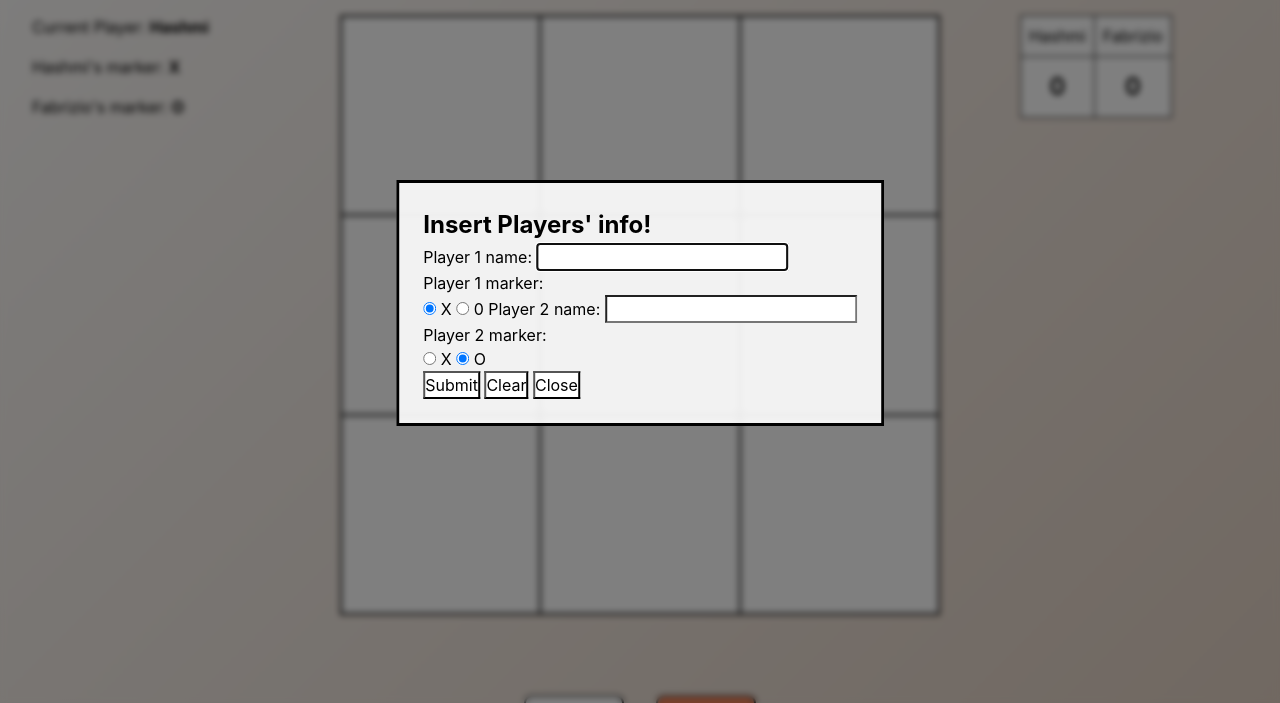
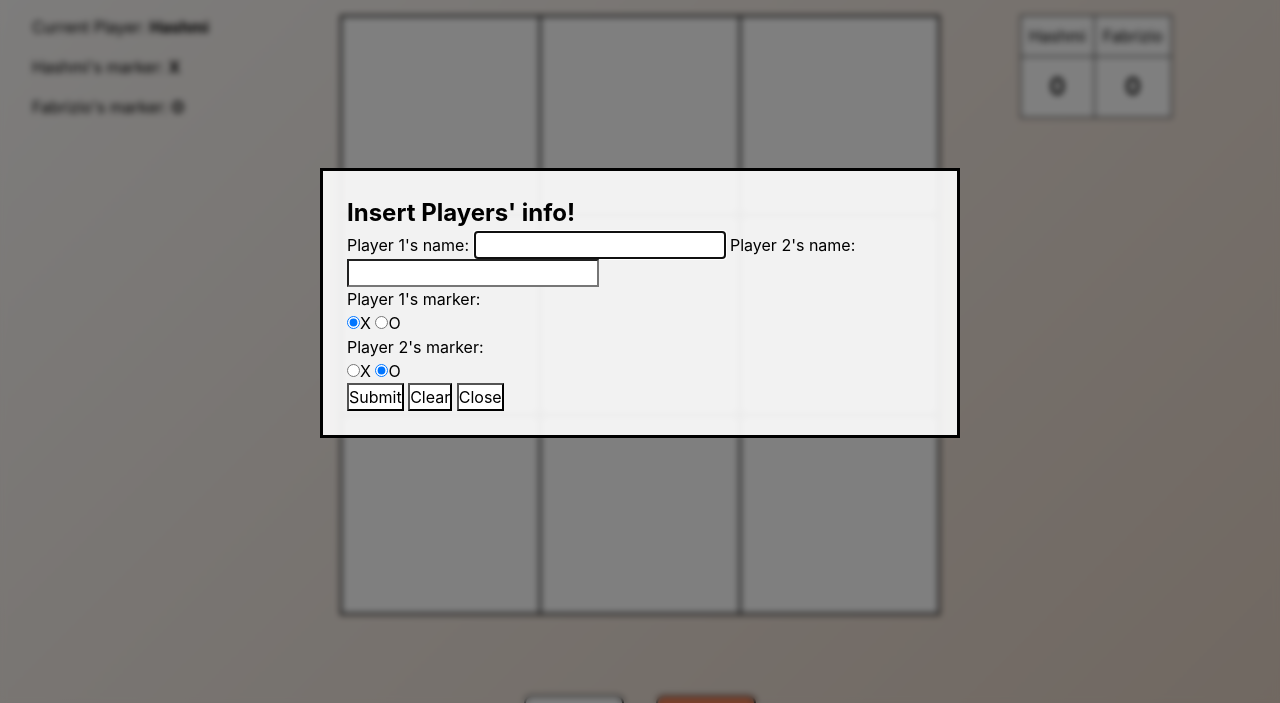
Before and after one commit to slashovia/Tic-Tac-Toe, a plain HTML site: page index.html in a window 1280 px wide. Shown: the part 97-800 px from the top of the page. Drawn offline with Linux system fonts and the light colour scheme.

Commit message:
Modify dialog's radio buttons

```diff
--- a/index.html
+++ b/index.html
@@ -13,23 +13,27 @@
     <dialog open>
         <form method="dialog">
             <h2>Insert Players' info!</h2>
-            <label for="p1name">Player 1 name:</label>
+            <label for="p1name">Player 1's name:</label>
             <input class="formInput" type="text" name="p1name" id="p1name" maxlength="10" title="Up to 10 characters."
                 required autofocus>
-            <p>Player 1 marker:</p>
-            <input type="radio" name="p1marker" id="p1markerX" value="X" checked>
-            <label for="p1marker">X</label>
-            <input type="radio" name="p1marker" id="p1markerO" value="0">
-            <label for="p1marker">0</label>
-
-            <label for="p2name">Player 2 name:</label>
+            <label for="p2name">Player 2's name:</label>
             <input class="formInput" type="text" name="p2name" id="p2name" maxlength="10" title="Up to 10 characters."
                 required>
-            <p>Player 2 marker:</p>
-            <input type="radio" name="p2marker" id="p2markerX" value="X">
-            <label for="p2marker">X</label>
-            <input type="radio" name="p2marker" id="p2markerO" value="O" checked>
-            <label for="p2marker">O</label>
+
+            <p>Player 1's marker:</p>
+            <div class="radio-container">
+                <label>
+                    <input type="radio" name="p1marker" id="p1markerX" value="X" checked>X</label>
+                <label>
+                    <input type="radio" name="p1marker" id="p1markerO" value="O">O</label>
+            </div>
+            <p>Player 2's marker:</p>
+            <div class="radio-container">
+                <label>
+                    <input type="radio" name="p2marker" id="p2markerX" value="X">X</label>
+                <label>
+                    <input type="radio" name="p2marker" id="p2markerO" value="O" checked>O</label>
+            </div>
             <div class="inputBtn">
                 <input type="submit" id="submitBtn" value="Submit">
                 <input type="reset" value="Clear">
```
